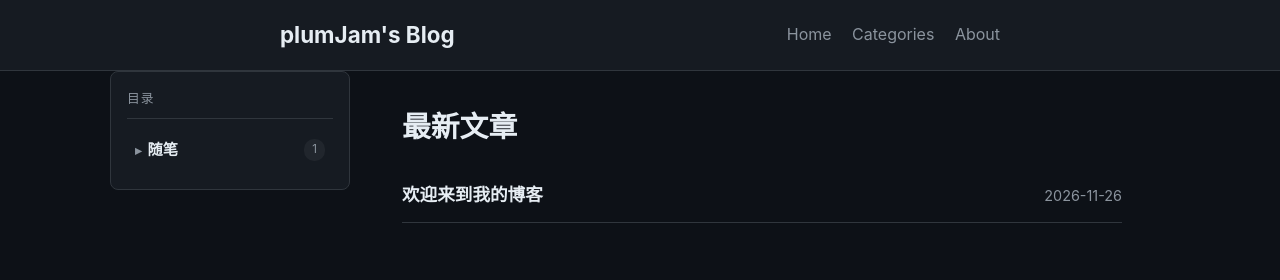
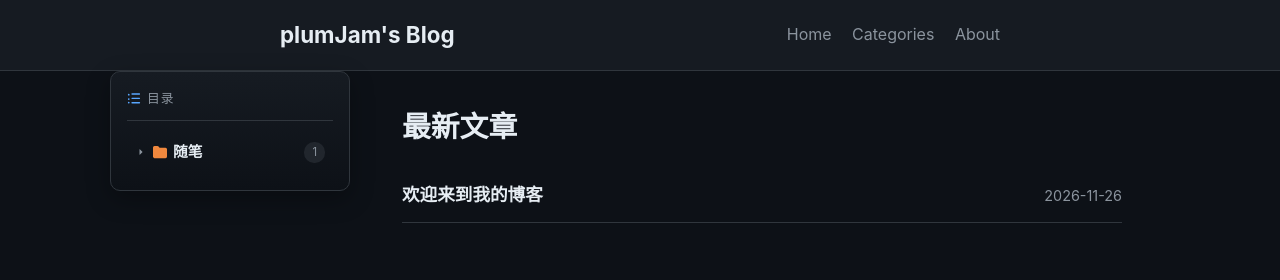
Before and after one commit to plumjamm/plumjamm.github.io, a Jekyll site: the page built from index.html, in a window 1280 px wide. Shown: the top 280 px of the page. Built offline with Jekyll 4.4.1, drawn with Linux system fonts in a browser that asks for light colours.

Commit message:
Beautify sidebar tree with SVG icons and animations

```diff
--- a/_includes/sidebar.html
+++ b/_includes/sidebar.html
@@ -1,14 +1,31 @@
 <nav class="tree">
-  <div class="tree-title">目录</div>
+  <div class="tree-title">
+    <svg class="tree-title-icon" viewBox="0 0 16 16" width="14" height="14" fill="currentColor" aria-hidden="true">
+      <path d="M2 4a1 1 0 100-2 1 1 0 000 2zm3.75-2.5a.75.75 0 000 1.5h8.5a.75.75 0 000-1.5h-8.5zm0 5a.75.75 0 000 1.5h8.5a.75.75 0 000-1.5h-8.5zm0 5a.75.75 0 000 1.5h8.5a.75.75 0 000-1.5h-8.5zM3 8a1 1 0 11-2 0 1 1 0 012 0zm-1 5a1 1 0 100-2 1 1 0 000 2z"/>
+    </svg>
+    目录
+  </div>
   {% for category in site.categories %}
   <details class="tree-node" {% if page.categories contains category[0] %}open{% endif %}>
     <summary>
-      <span class="tree-folder">{{ category[0] }}</span>
+      <svg class="tree-arrow" viewBox="0 0 16 16" width="12" height="12" fill="currentColor" aria-hidden="true">
+        <path d="M6.427 4.427l3.396 3.396a.25.25 0 010 .354l-3.396 3.396A.25.25 0 016 11.396V4.604a.25.25 0 01.427-.177z"/>
+      </svg>
+      <svg class="tree-folder tree-folder-closed" viewBox="0 0 16 16" width="14" height="14" fill="currentColor" aria-hidden="true">
+        <path d="M1.75 1A1.75 1.75 0 000 2.75v10.5C0 14.216.784 15 1.75 15h12.5A1.75 1.75 0 0016 13.25v-8.5A1.75 1.75 0 0014.25 3H7.5a.25.25 0 01-.2-.1l-.9-1.2C6.07 1.26 5.55 1 5 1H1.75z"/>
+      </svg>
+      <svg class="tree-folder tree-folder-open" viewBox="0 0 16 16" width="14" height="14" fill="currentColor" aria-hidden="true">
+        <path d="M.513 1.513A1.75 1.75 0 011.75 1h3.5c.55 0 1.07.26 1.4.7l.9 1.2a.25.25 0 00.2.1H13a1 1 0 011 1v.5H2.75a.75.75 0 00-.75.75v8.5a.75.75 0 001.5 0v-8h10a.75.75 0 00.75-.75V4a2 2 0 00-2-2H8.5a.25.25 0 01-.2-.1l-.9-1.2A1.75 1.75 0 005.75 0h-4A1.75 1.75 0 000 1.75v11.5C0 14.216.784 15 1.75 15h3.5a.75.75 0 000-1.5h-3.5a.25.25 0 01-.25-.25V1.75c0-.13.01-.26.013-.237z"/>
+      </svg>
+      <span class="tree-folder-name">{{ category[0] }}</span>
       <span class="tree-count">{{ category[1] | size }}</span>
     </summary>
     <ul class="tree-children">
       {% for post in category[1] %}
       <li>
+        <svg class="tree-file" viewBox="0 0 16 16" width="12" height="12" fill="currentColor" aria-hidden="true">
+          <path d="M2 1.75C2 .784 2.784 0 3.75 0h6.586c.464 0 .909.184 1.237.513l2.914 2.914c.329.328.513.773.513 1.237v9.586A1.75 1.75 0 0113.25 16h-9.5A1.75 1.75 0 012 14.25V1.75z"/>
+        </svg>
         <a href="{{ post.url | relative_url }}" {% if page.url == post.url %}class="active"{% endif %}>{{ post.title }}</a>
       </li>
       {% endfor %}
--- a/assets/css/style.css
+++ b/assets/css/style.css
@@ -297,10 +297,29 @@ img {
   max-height: calc(100vh - 48px);
   overflow-y: auto;
   padding: 16px;
-  background: #161b22;
+  background: linear-gradient(180deg, #161b22 0%, #0d1117 100%);
   border: 1px solid #30363d;
-  border-radius: 8px;
+  border-radius: 10px;
+  box-shadow: 0 8px 24px rgba(0, 0, 0, 0.3);
   animation: fadeInUp 0.5s ease-out;
+}
+
+/* 侧边栏滚动条 */
+.sidebar::-webkit-scrollbar {
+  width: 6px;
+}
+
+.sidebar::-webkit-scrollbar-track {
+  background: transparent;
+}
+
+.sidebar::-webkit-scrollbar-thumb {
+  background: #30363d;
+  border-radius: 3px;
+}
+
+.sidebar::-webkit-scrollbar-thumb:hover {
+  background: #484f58;
 }
 
 .layout main.container {
@@ -311,24 +330,31 @@ img {
 
 /* ===== Tree ===== */
 .tree-title {
+  display: flex;
+  align-items: center;
+  gap: 6px;
   font-size: 0.8rem;
   text-transform: uppercase;
   letter-spacing: 0.08em;
   color: #8b949e;
   margin-bottom: 12px;
-  padding-bottom: 8px;
+  padding-bottom: 10px;
   border-bottom: 1px solid #30363d;
 }
 
+.tree-title-icon {
+  color: #58a6ff;
+}
+
 .tree-node {
-  margin-bottom: 4px;
+  margin-bottom: 2px;
 }
 
 .tree-node summary {
   display: flex;
-  justify-content: space-between;
   align-items: center;
-  padding: 6px 8px;
+  gap: 6px;
+  padding: 7px 8px;
   border-radius: 6px;
   cursor: pointer;
   list-style: none;
@@ -344,50 +370,111 @@ img {
   display: none;
 }
 
+.tree-arrow {
+  color: #8b949e;
+  flex-shrink: 0;
+  transition: transform 0.25s ease, color 0.2s ease;
+}
+
+.tree-node[open] .tree-arrow {
+  transform: rotate(90deg);
+  color: #58a6ff;
+}
+
 .tree-folder {
-  font-size: 0.95rem;
+  flex-shrink: 0;
+}
+
+.tree-folder-open {
+  display: none;
+}
+
+.tree-node[open] .tree-folder-closed {
+  display: none;
+}
+
+.tree-node[open] .tree-folder-open {
+  display: inline-block;
+}
+
+/* 分类文件夹配色 */
+.tree-node:nth-child(2) .tree-folder {
+  color: #f0883e;
+}
+
+.tree-node:nth-child(3) .tree-folder {
+  color: #a371f7;
+}
+
+.tree-node:nth-child(4) .tree-folder {
+  color: #39c5cf;
+}
+
+.tree-node:nth-child(5) .tree-folder {
+  color: #7ee787;
+}
+
+.tree-node:nth-child(6) .tree-folder {
+  color: #ffa657;
+}
+
+.tree-folder-name {
+  flex: 1;
+  font-size: 0.92rem;
   font-weight: 600;
   color: #e6edf3;
-}
-
-.tree-folder::before {
-  content: "▸";
-  display: inline-block;
-  margin-right: 6px;
-  color: #8b949e;
-  font-size: 0.8rem;
-  transition: transform 0.2s ease;
-}
-
-.tree-node[open] .tree-folder::before {
-  transform: rotate(90deg);
+  white-space: nowrap;
+  overflow: hidden;
+  text-overflow: ellipsis;
 }
 
 .tree-count {
-  font-size: 0.72rem;
+  font-size: 0.7rem;
   color: #8b949e;
   background: #21262d;
   padding: 1px 8px;
   border-radius: 10px;
+  flex-shrink: 0;
 }
 
 .tree-children {
   list-style: none;
-  margin: 4px 0 4px 14px;
-  padding: 0 0 0 12px;
+  margin: 4px 0 6px 20px;
+  padding: 0 0 0 10px;
   border-left: 1px solid #30363d;
 }
 
+.tree-node[open] .tree-children {
+  animation: treeExpand 0.25s ease-out;
+}
+
 .tree-children li {
-  margin: 2px 0;
+  display: flex;
+  align-items: center;
+  gap: 6px;
+  margin: 1px 0;
+}
+
+.tree-file {
+  color: #484f58;
+  flex-shrink: 0;
+  transition: color 0.2s ease;
+}
+
+.tree-children li:hover .tree-file {
+  color: #58a6ff;
 }
 
 .tree-children a {
+  flex: 1;
   display: block;
   padding: 4px 8px;
   border-radius: 6px;
-  font-size: 0.88rem;
+  font-size: 0.86rem;
   color: #8b949e;
+  white-space: nowrap;
+  overflow: hidden;
+  text-overflow: ellipsis;
   transition: color 0.2s ease, background 0.2s ease, padding-left 0.2s ease;
 }
 
@@ -399,7 +486,19 @@ img {
 
 .tree-children a.active {
   color: #58a6ff;
-  background: #21262d;
+  background: rgba(31, 111, 235, 0.12);
+  box-shadow: inset 2px 0 0 #58a6ff;
+}
+
+@keyframes treeExpand {
+  from {
+    opacity: 0;
+    transform: translateY(-4px);
+  }
+  to {
+    opacity: 1;
+    transform: translateY(0);
+  }
 }
 
 /* ===== Responsive ===== */
```
